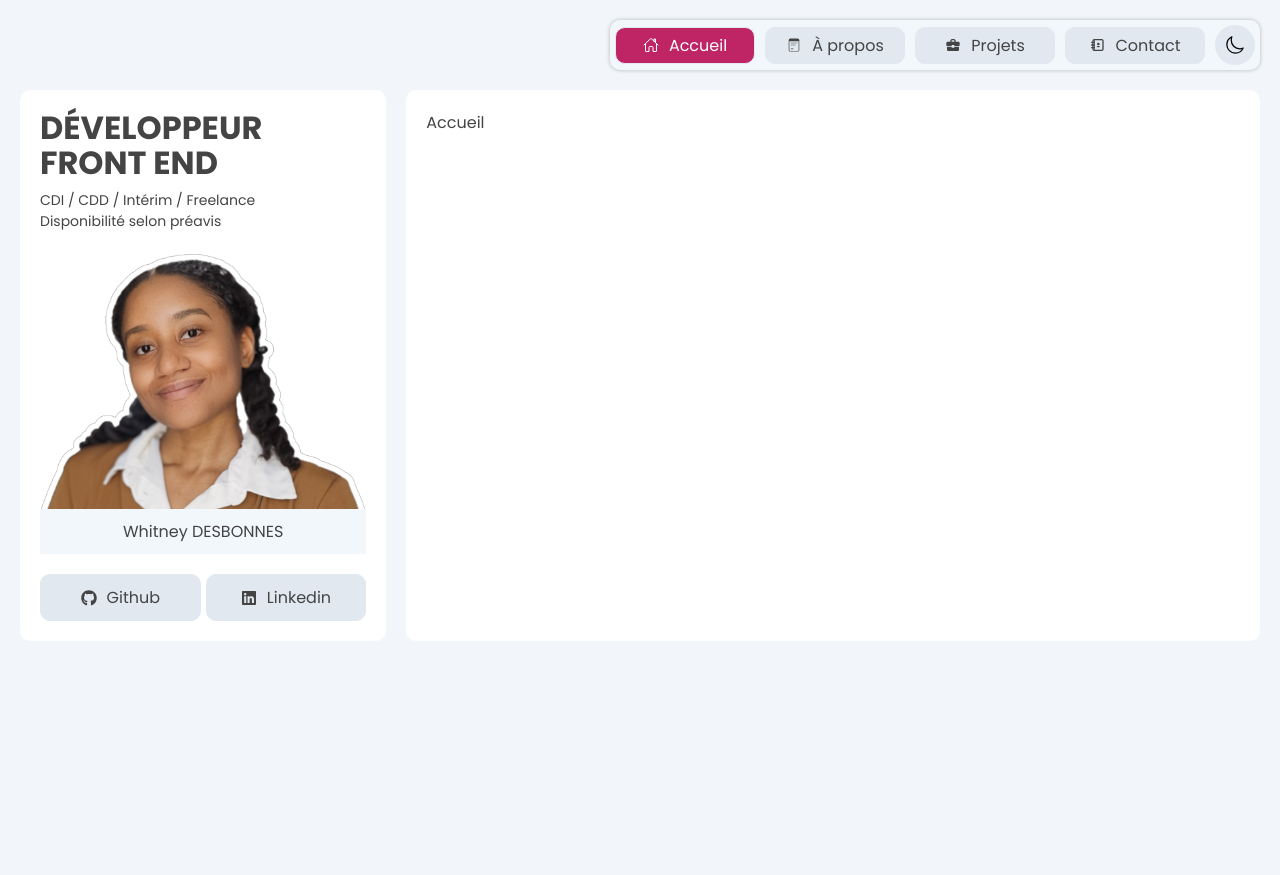
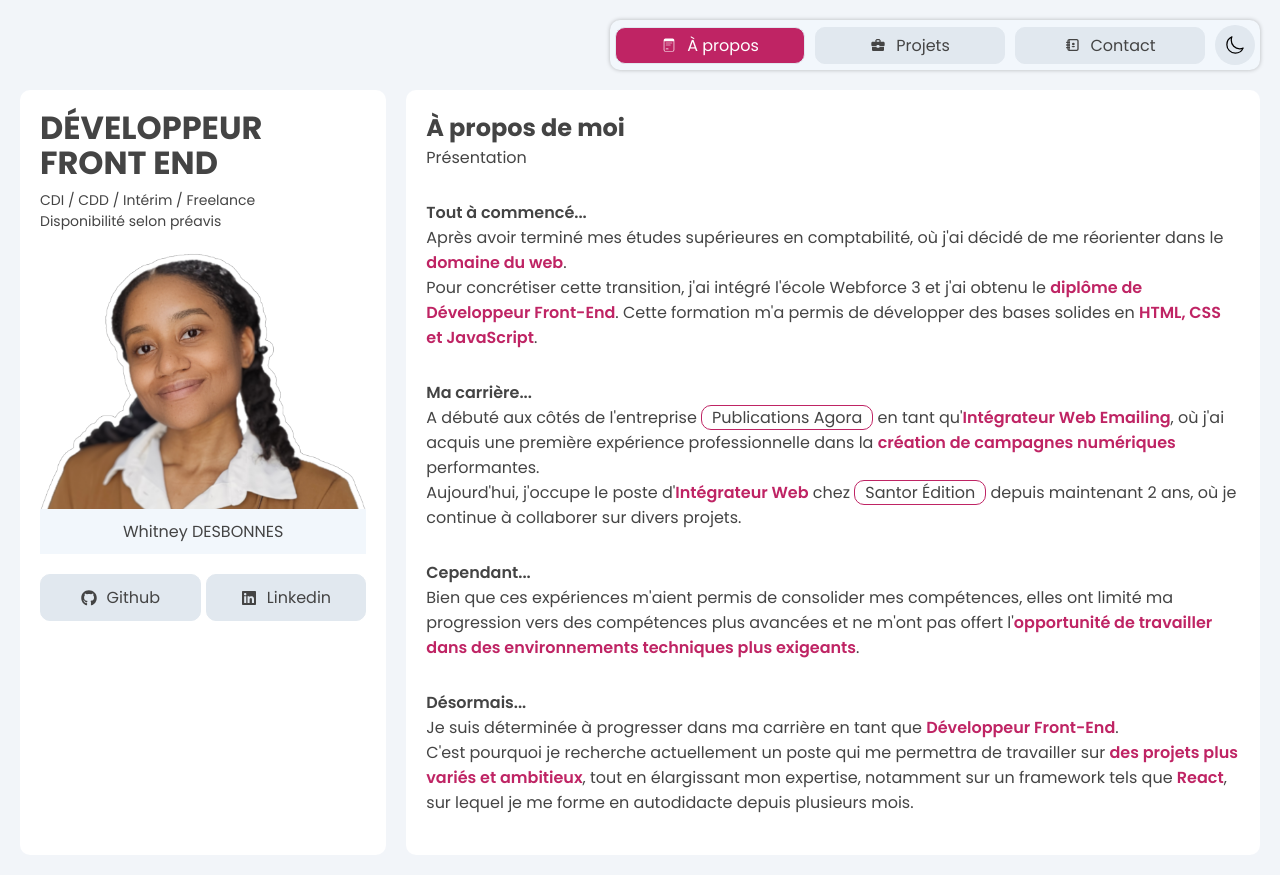
Before and after one commit to Whitney-Desbonnes/porfolio, a React (Vite) app: page / in a window 1280 px wide. Before the commit the page ends 800 px from the top, so only its background shows below. Built offline with nearby package versions, Linux system fonts and the light colour scheme.

Commit message:
🚩 04 - About.jsx > Refactor code

```diff
--- a/src/App.jsx
+++ b/src/App.jsx
@@ -1,7 +1,6 @@
 import './App.css';
 import Layout from "./components/pages/Layout";
 import { RouterProvider, createBrowserRouter } from "react-router-dom";
-import Home from "./components/pages/Home";
 import About from "./components/pages/About";
 import Work from "./components/pages/Work";
 import Contact from "./components/pages/Contact";
@@ -15,8 +14,7 @@ function App() {
       element: <Layout/>,
       errorElement: <div>Error Page</div>,
       children: [
-        { path: "/", element: <Home /> },
-        { path: "/about", element: <About /> },
+        { path: "/", element: <About /> },
         { path: "/work", element: <Work /> },
         { path: "/contact", element: <Contact /> },
       ],
--- a/src/components/pages/About.jsx
+++ b/src/components/pages/About.jsx
@@ -1,3 +1,5 @@
+import styled from "styled-components";
+
 export default function About() {
     // state (état, données)
 
@@ -5,8 +7,74 @@ export default function About() {
 
     // render / rendu
     return (
-        <div>
-            À propos
-        </div>
+        <AboutStyled>
+            <h2>À propos de moi</h2>
+            <p>Présentation</p>
+
+
+            <p className="accroche">Tout à commencé...</p>
+            <p>
+                Après avoir terminé mes études supérieures en comptabilité, où j'ai décidé de me réorienter dans le <span>domaine du web</span>.
+                <br />
+                Pour concrétiser cette transition, j'ai intégré l'école Webforce 3 et j'ai obtenu le <span>diplôme de Développeur Front-End</span>.
+                Cette formation m'a permis de développer des bases solides en <span>HTML, CSS et JavaScript</span>.
+            </p>
+
+
+            <p className="accroche">Ma carrière...</p>
+            <p>
+                A débuté aux côtés de l'entreprise <a href="https://fr.linkedin.com/company/publications-agora-france" target="_blank">Publications&nbsp;Agora</a> en tant qu'<span>Intégrateur Web Emailing</span>, où j'ai acquis une première expérience professionnelle dans la <span>création de campagnes numériques</span> performantes.
+                <br />
+                Aujourd'hui, j'occupe le poste d'<span>Intégrateur Web</span> chez <a href="https://fr.linkedin.com/company/santoredition" target="_blank">Santor&nbsp;Édition</a> depuis maintenant 2 ans, où je continue à collaborer sur divers projets.
+            </p>
+
+            <p className="accroche">Cependant...</p>
+            <p>
+                Bien que ces expériences m'aient permis de consolider mes compétences, elles ont limité ma progression vers des compétences plus avancées et ne m'ont pas offert l'<span>opportunité de travailler dans des environnements techniques plus exigeants</span>.
+            </p>
+
+
+            <p className="accroche">Désormais...</p>
+            <p>
+                Je suis déterminée à progresser dans ma carrière en tant que <span>Développeur Front-End</span>.
+                <br />
+                C'est pourquoi je recherche actuellement un poste qui me permettra de travailler sur <span>des projets plus variés et ambitieux</span>, tout en élargissant mon expertise, notamment sur un framework tels que <span>React</span>, sur lequel je me forme en autodidacte depuis plusieurs mois.
+            </p>
+        </AboutStyled>
     )
 }
+
+const AboutStyled = styled.div`
+    h2 {
+        color: var(--bold-text);
+    }
+
+    .accroche {
+        margin-top: 30px;
+        margin-bottom: 0;
+        font-weight: 600;
+    }
+
+    p {
+        margin-bottom: 20px;
+    }
+
+    a {
+        background-color: var(--bgc-card);
+        border: 1px solid var(--color-links);
+        padding: 0 10px;
+        border-radius: 10px;
+    }
+
+    a:hover {
+        background-color: var(--color-links);
+        border: 1px solid var(--bgc-card);
+        color: var(--secondary-text);
+    }
+
+    span {
+        font-weight: 600;
+        color: var(--color-links);
+    }
+
+`
--- a/src/components/pages/Home.jsx
+++ /dev/null
@@ -1,12 +0,0 @@
-export default function Home() {
-    // state (état, données)
-
-    // comportements
-
-    // render / rendu
-    return (
-        <div>
-            Accueil
-        </div>
-    )
-}
--- a/src/components/pages/Navbar.jsx
+++ b/src/components/pages/Navbar.jsx
@@ -21,10 +21,9 @@ export default function Navbar() {
       }, [isDarkMode]);
 
     const menuItems = [
-        {id: 1, name: "Accueil", icon: <IoHomeOutline />, path:"/"},
-        {id: 2, name: "À propos", icon: <CiMemoPad />, path:"/about"},
-        {id: 3, name: "Projets", icon: <MdBusinessCenter />, path:"/work"},
-        {id: 4, name: "Contact", icon: <TiContacts />, path:"/contact"},
+        {id: 1, name: "À propos", icon: <CiMemoPad />, path:"/"},
+        {id: 2, name: "Projets", icon: <MdBusinessCenter />, path:"/work"},
+        {id: 3, name: "Contact", icon: <TiContacts />, path:"/contact"},
     ]
 
     // comportements
@@ -101,7 +100,7 @@ const NavbarStyled = styled.nav`
     li {
         flex: 1;
 
-        li:hover a {
+        &:hover a:not(.active) {
             background-color: var(--secondary-text);
             color: var(--color-links);
             border: 1px solid var(--color-links);
```
